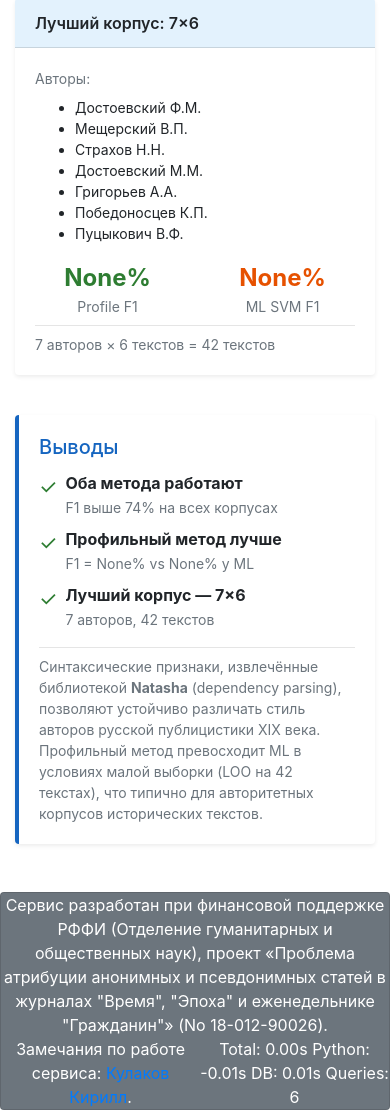
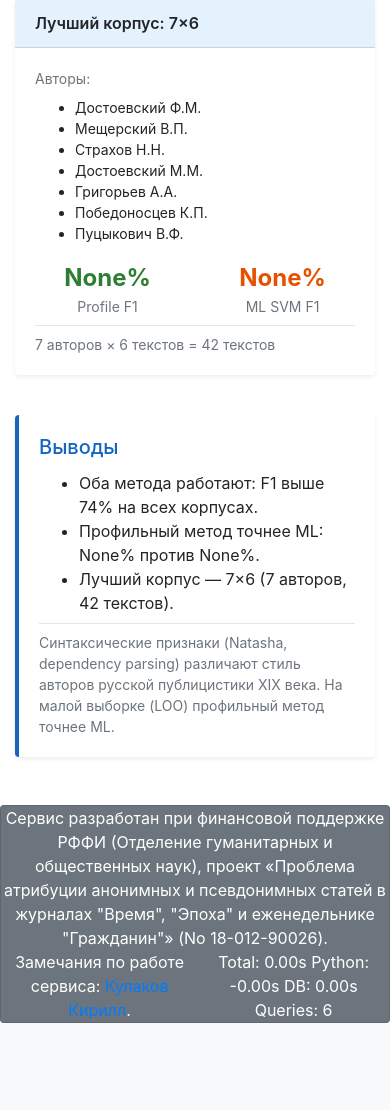
Before and after one commit to maxjz665/pysmalt, a Django app: page /research/authorship/demo/ in a window 390 px wide. Shown: the part 3388-4498 px from the top of the page. After the commit the page ends 4411 px from the top, so only its background shows below. Run offline with Django 5.2, Linux system fonts and the light colour scheme; data that the repository does not hold is empty; parts of the project's set-up code (start-up, migrations or seed data) failed here and were passed over; some libraries are stand-ins or nearby versions.

Commit message:
убрали AI-стилистику из интерфейса шаблонов
demo.html: remove ASCII banner comments with English section labels (HERO/CONCLUSION/...) and de-gloss the conclusions card. Fragment form/results: shorter, drier disclaimers (drop hedge phrasing, bold emphasis, emoji).

```diff
--- a/research/authorship/templates/authorship/demo.html
+++ b/research/authorship/templates/authorship/demo.html
@@ -4,9 +4,7 @@
 {% block content %}
 <div class="container mt-4 mb-5">
 
-  <!-- ══════════════════════════════════════════════════════
-       HERO
-  ══════════════════════════════════════════════════════ -->
+  <!-- Шапка -->
   <div class="p-4 mb-4 rounded" style="background: linear-gradient(135deg,#1a237e 0%,#0d47a1 60%,#1565c0 100%); color:#fff;">
     <div class="d-flex align-items-center mb-2">
       <span class="badge badge-warning mr-2" style="font-size:.85rem;">Дипломная работа</span>
@@ -29,9 +27,7 @@
     </a>
   </div>
 
-  <!-- ══════════════════════════════════════════════════════
-       STAT CARDS
-  ══════════════════════════════════════════════════════ -->
+  <!-- Ключевые цифры -->
   <div class="row mb-4">
     <div class="col-6 col-md-3 mb-3">
       <div class="card text-center h-100 border-0 shadow-sm">
@@ -67,9 +63,7 @@
     </div>
   </div>
 
-  <!-- ══════════════════════════════════════════════════════
-       METHOD CARDS
-  ══════════════════════════════════════════════════════ -->
+  <!-- Методы -->
   <h4 class="mb-3">Методы атрибуции</h4>
   <div class="row mb-4">
 
@@ -130,9 +124,7 @@
     </div>
   </div>
 
-  <!-- ══════════════════════════════════════════════════════
-       COMPARISON TABLE
-  ══════════════════════════════════════════════════════ -->
+  <!-- Сравнение корпусов -->
   <h4 class="mb-3">Сравнение корпусов</h4>
   <div class="card border-0 shadow-sm mb-4">
     <div class="table-responsive">
@@ -214,9 +206,7 @@
     </div>
   </div>
 
-  <!-- ══════════════════════════════════════════════════════
-       FEATURE VECTOR INFO
-  ══════════════════════════════════════════════════════ -->
+  <!-- Вектор признаков -->
   <h4 class="mb-3">Вектор синтаксических признаков (193 компонента)</h4>
   <div class="row mb-4">
     <div class="col-md-6 mb-3">
@@ -275,47 +265,19 @@
     </div>
   </div>
 
-  <!-- ══════════════════════════════════════════════════════
-       CONCLUSION
-  ══════════════════════════════════════════════════════ -->
+  <!-- Выводы -->
   <div class="card border-0 shadow-sm" style="border-left:4px solid #1565c0 !important;">
     <div class="card-body">
       <h5 class="card-title" style="color:#1565c0;">Выводы</h5>
-      <div class="row">
-        <div class="col-md-4 mb-2">
-          <div class="d-flex">
-            <span style="color:#2e7d32;font-size:1.3rem;margin-right:8px;">✓</span>
-            <div>
-              <strong>Оба метода работают</strong><br>
-              <span class="small text-muted">F1 выше 74% на всех корпусах</span>
-            </div>
-          </div>
-        </div>
-        <div class="col-md-4 mb-2">
-          <div class="d-flex">
-            <span style="color:#2e7d32;font-size:1.3rem;margin-right:8px;">✓</span>
-            <div>
-              <strong>Профильный метод лучше</strong><br>
-              <span class="small text-muted">F1 = {{ best.profile_f1 }}% vs {{ best.ml_f1 }}% у ML</span>
-            </div>
-          </div>
-        </div>
-        <div class="col-md-4 mb-2">
-          <div class="d-flex">
-            <span style="color:#2e7d32;font-size:1.3rem;margin-right:8px;">✓</span>
-            <div>
-              <strong>Лучший корпус — {{ best.label }}</strong><br>
-              <span class="small text-muted">{{ best.n_authors }} авторов, {{ best.n_texts }} текстов</span>
-            </div>
-          </div>
-        </div>
-      </div>
+      <ul class="mb-2">
+        <li>Оба метода работают: F1 выше 74% на всех корпусах.</li>
+        <li>Профильный метод точнее ML: {{ best.profile_f1 }}% против {{ best.ml_f1 }}%.</li>
+        <li>Лучший корпус — {{ best.label }} ({{ best.n_authors }} авторов, {{ best.n_texts }} текстов).</li>
+      </ul>
       <hr class="my-2">
       <p class="small text-muted mb-0">
-        Синтаксические признаки, извлечённые библиотекой <strong>Natasha</strong> (dependency parsing),
-        позволяют устойчиво различать стиль авторов русской публицистики XIX века.
-        Профильный метод превосходит ML в условиях малой выборки (LOO на 42 текстах),
-        что типично для авторитетных корпусов исторических текстов.
+        Синтаксические признаки (Natasha, dependency parsing) различают стиль авторов
+        русской публицистики XIX века. На малой выборке (LOO) профильный метод точнее ML.
       </p>
     </div>
   </div>
--- a/research/authorship/templates/authorship/fragment_attribution_form.html
+++ b/research/authorship/templates/authorship/fragment_attribution_form.html
@@ -6,9 +6,8 @@
 
     <h2>Атрибуция фрагментов текста</h2>
     <p class="text-muted">
-        Текст разбивается на фрагменты, для каждого определяется
-        <strong>наиболее близкий авторский профиль</strong> по синтаксическим признакам.
-        Результаты носят исследовательский характер.
+        Текст делится на фрагменты; для каждого показывается ближайший
+        авторский профиль из выбранного списка.
     </p>
 
     {% if messages %}
--- a/research/authorship/templates/authorship/fragment_attribution_results.html
+++ b/research/authorship/templates/authorship/fragment_attribution_results.html
@@ -36,14 +36,12 @@
 
     {% if has_unreliable %}
     <div class="alert alert-warning">
-        <strong>⚠ Внимание:</strong> часть фрагментов содержит меньше {{ min_words_warn }} слов.
-        Для коротких фрагментов точность снижается — результаты могут быть неустойчивыми.
+        Часть фрагментов короче {{ min_words_warn }} слов — для них результат менее надёжен.
     </div>
     {% endif %}
 
     <div class="alert alert-info">
-        Результаты показывают <strong>наиболее близкий авторский профиль</strong> по синтаксическим признакам.
-        Они не равнозначны точному определению авторства.
+        Показан ближайший авторский профиль по синтаксическим признакам, а не точное определение авторства.
     </div>
 
     {% if fragments %}
```
